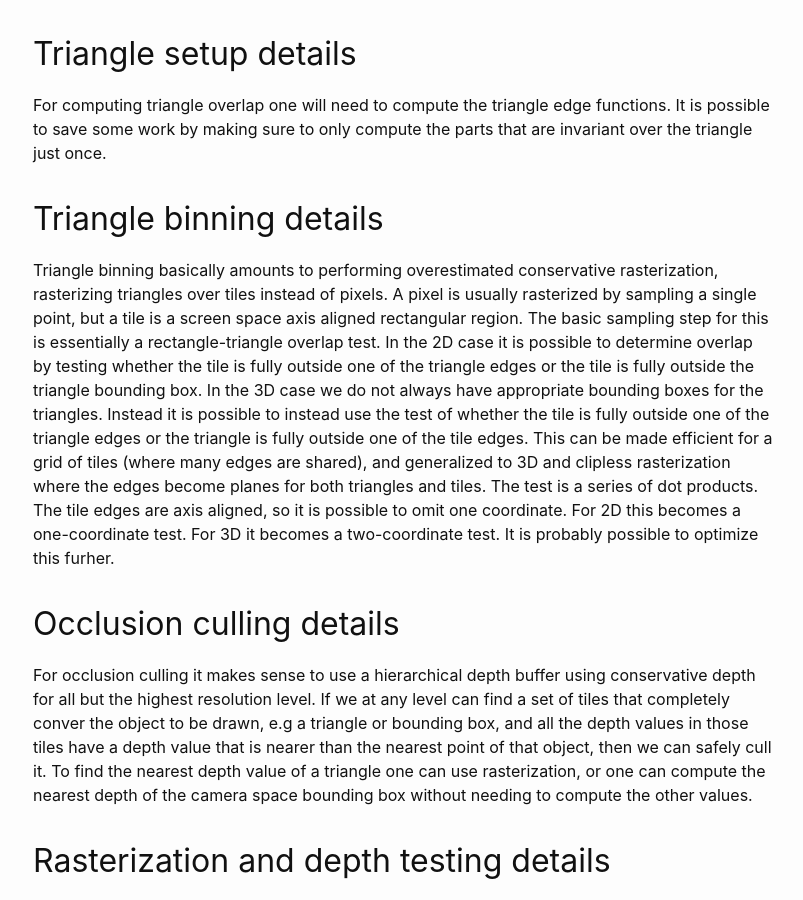
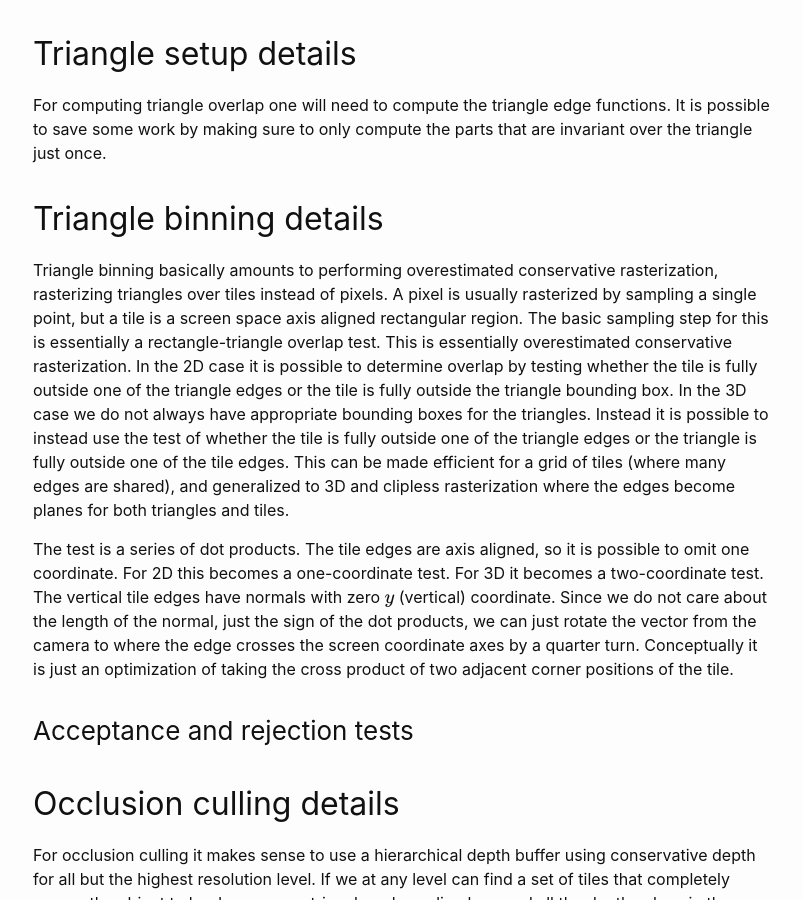
Before and after one commit to torgeiba/torgeiba.github.io, a Jekyll site: the page built from _posts/2023-02-10-rasterization-software-rasterization-project.md, in a window 1280 px wide and 900 px high, scrolled down 2073 px. Shown: the whole window, without its empty margins (237-1040 px from the left). Built offline with Jekyll 4.4.1, drawn with Linux system fonts in a browser that asks for light colours; our own code applies the rules of GitHub Pages for plain Markdown files; formulas are drawn with MathJax 3; some of the changed text lies outside the part shown.

Commit message:
Update 2023-02-10-rasterization-software-rasterization-project.md

```diff
--- a/_posts/2023-02-10-rasterization-software-rasterization-project.md
+++ b/_posts/2023-02-10-rasterization-software-rasterization-project.md
@@ -50,6 +50,7 @@ When we have access to the normal, or equivalent information, we can simply back
 triangle normal.
 
 ## Triangle setup details
+
 For computing triangle overlap one will need to compute the triangle edge functions. It is possible to save some work by making sure to only compute the parts
 that are invariant over the triangle just once.
 
@@ -57,13 +58,21 @@ that are invariant over the triangle just once.
 
 Triangle binning basically amounts to performing overestimated conservative rasterization, rasterizing triangles over tiles instead of pixels.
 A pixel is usually rasterized by sampling a single point, but a tile is a screen space axis aligned rectangular region.
-The basic sampling step for this is essentially a rectangle-triangle overlap test.
+The basic sampling step for this is essentially a rectangle-triangle overlap test. This is essentially overestimated conservative rasterization.
 In the 2D case it is possible to determine overlap by testing whether the tile is fully outside one of the triangle edges or the tile is fully outside the
 triangle bounding box. In the 3D case we do not always have appropriate bounding boxes for the triangles.
 Instead it is possible to instead use the test of whether the tile is fully outside one of the triangle edges or the triangle is fully outside one of the tile edges.
 This can be made efficient for a grid of tiles (where many edges are shared), and generalized to 3D and clipless rasterization where the edges become planes for both triangles and tiles.
+
 The test is a series of dot products. The tile edges are axis aligned, so it is possible to omit one coordinate. For 2D this becomes a one-coordinate test.
-For 3D it becomes a two-coordinate test. It is probably possible to optimize this furher.
+For 3D it becomes a two-coordinate test. The vertical tile edges have normals with zero $y$ (vertical) coordinate.
+Since we do not care about the length of the normal, just the sign of the dot products, we can just rotate the vector from the camera to where
+the edge crosses the screen coordinate axes by a quarter turn.
+Conceptually it is just an optimization of taking the cross product of two adjacent corner positions of the tile.
+
+### Acceptance and rejection tests
+
+
 
 ## Occlusion culling details
 
@@ -104,3 +113,5 @@ every triangle index is an unsigned 32-bit integer value that represents the tri
 ## Footnotes and references:
 
 [Visibility Buffer Rendering with Material Graphs, by John Hable](http://filmicworlds.com/blog/visibility-buffer-rendering-with-material-graphs/)
+
+[Rasterization on Larrabee, by Michael Abrash](https://www.cs.cmu.edu/afs/cs/academic/class/15869-f11/www/readings/abrash09_lrbrast.pdf)
```
